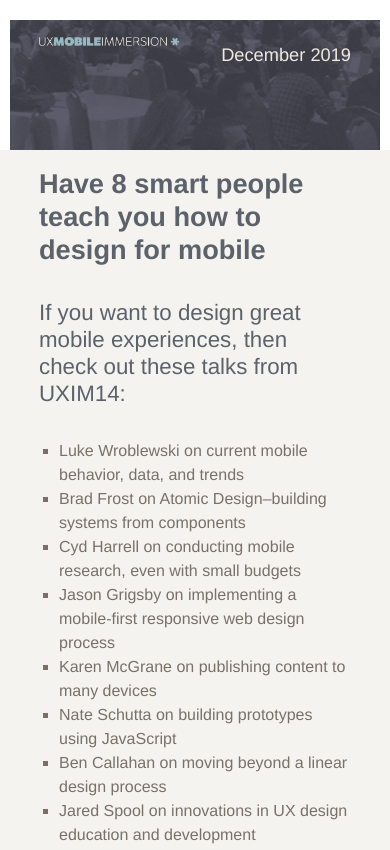
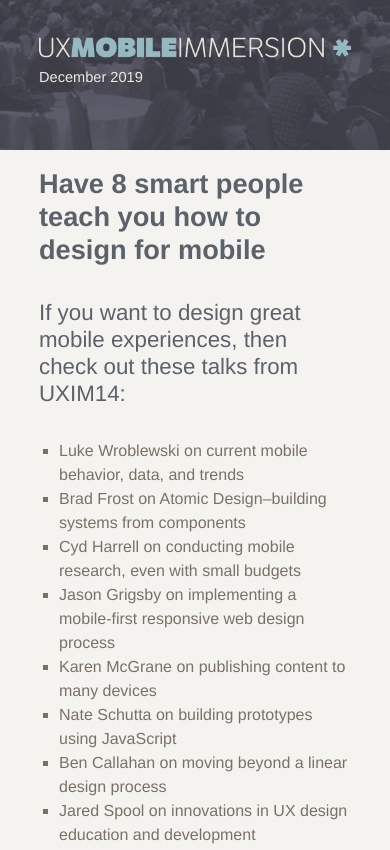
Before and after one commit to saracoren/UIEProject, a plain HTML site: page index.html in a window 390 px wide. Shown: the top 850 px of the page. Drawn offline with nearby package versions, Linux system fonts and the light colour scheme.

Commit message:
finished except header blur effect

```diff
--- a/index.html
+++ b/index.html
@@ -12,7 +12,9 @@
 <body>
     <header>
         <div class="branding-bar">
-            <img src="/assets/uxim15.png" alt="UX Immersion">
+            <div class="large-logo">
+                <img src="/assets/uxim15.png" alt="UX Immersion">
+            </div>
             <p>December 2019</p>
         </div>
     </header>
@@ -218,7 +220,6 @@
                 </p>
             </div>
         </div>
-
     </footer>
 </body>
 </html>
--- a/main.css
+++ b/main.css
@@ -79,13 +79,14 @@ header {
     /* height: 1px; */
     font-size: 0.9125em;
     /* box-sizing: border-box; */
-    box-shadow: 0 10px 0 10px #fff inset;
+    /* box-shadow: 0 10px 8px 8px #fff inset; */
 }
 
 .page_container {
     width: 80%;
     margin: 0 auto;
     height: 100%;
+    max-width: 880px;
     background: #f5f3f0;
 }
 
@@ -150,23 +151,29 @@ button {
 .branding-bar {
     width: 80%;
     margin: 0 auto;
-    /* display: flex;
+    display: flex;
     flex-direction: row;
-    justify-content: space-between; */
+    justify-content: space-between;
+    max-width: 880px;
 }
 
-img {
-    width: 45%;
+.large-logo {
+    max-width: 425px;
     margin-top: 2.5em;
+}
+
+.large-logo img {
+    width: 100%;
+    height: auto;
 }
 
 .branding-bar p {
     /* margin: 0.4em 0 0; */
-    float: right;
+    /* float: right; */
     color: #efe9e0;
     font-size: 1.25em;
-    text-align: right;
-    display: block;
+    /* text-align: right; */
+    /* display: block; */
     margin-top: 2.25em;
     /* margin-block-start: 2.5em; */
     margin-block-end: 1em;
@@ -238,9 +245,15 @@ footer {
     margin: 0 auto;
     display: flex;
     flex-direction: row;
+    padding-top: 20px;
     /* background: greenyellow; */
     /* margin-top: 100px; */
     /* margin-bottom: 4em; */
+}
+
+.footer-email {
+    display: flex;
+    flex-direction: row;
 }
 
 .logo {
@@ -298,13 +311,25 @@ footer {
     /* margin-top: 10px; */
 }
 
+@media only screen and (max-width: 880px) {
+    .branding-bar {
+        display: flex;
+        flex-direction: column;
+    }
+    .branding-bar p {
+        padding-top: 0.6em;
+        font-size: 1em;
+        margin-top: 0;
+    }
+    .large-logo {
+
+    }
+}
+
 @media only screen and (max-width: 640px) {
     .email-collect {
       text-align: center;
     }
-  }
-
-@media only screen and (max-width: 640px) {
     .footer-div img {
         width: 100%;
         height: auto;
@@ -319,6 +344,12 @@ footer {
           margin-left: 2em;
       }
       footer {
-        height: 200px;
+          height: 150px;
       }
   }
+
+  @media only screen and (max-width: 440px) {
+      footer {
+          height: 175px;
+      }
+  }
```
Lines whose indentation alone changed are shown as unchanged.
